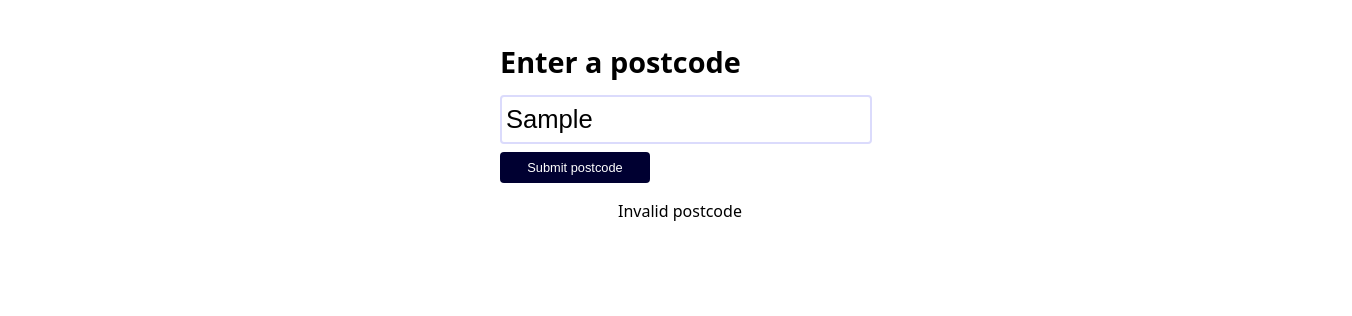
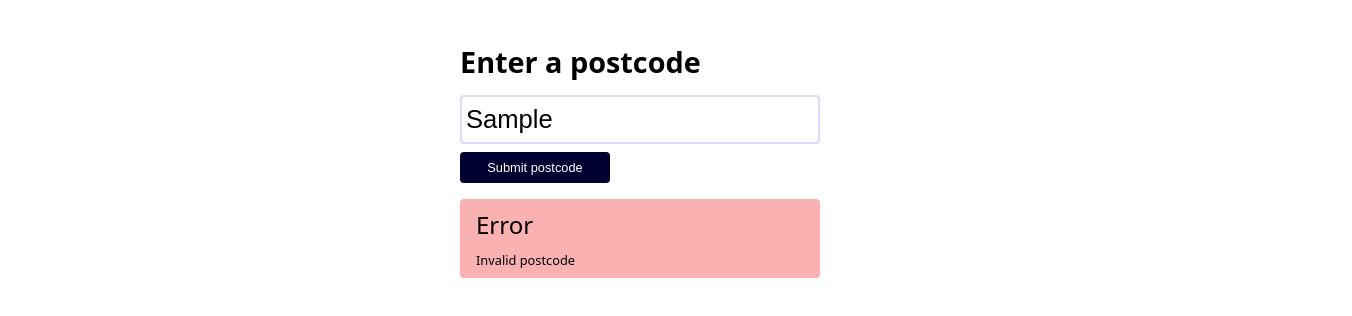
Before and after one commit to RODO94/sh24, a React (Vite) app in the folder sh24-client/: page / in a window 1280 px wide. Both pictures are taken after typing "Sample" into the empty fields and a click on the button "Submit postcode". Shown: the top 316 px of the page, 1352 px wide, since content can reach past the window. Built offline with nearby package versions, Linux system fonts and the light colour scheme.

Commit message:
wire up ErrorBox with new types to display properly
- change global box-sizing to border-box

```diff
--- a/sh24-client/src/App.css
+++ b/sh24-client/src/App.css
@@ -8,12 +8,16 @@
   color: black;
 }
 
-body {
+main {
+  display: flex;
+  flex-direction: column;
+  gap: 1rem;
   height: 100%;
   width: 100%;
 }
 
-main {
-  width: 100%;
-  height: 100%;
+*,
+*::before,
+*::after {
+  box-sizing: border-box;
 }
--- a/sh24-client/src/components/ErrorBox/ErrorBox.css
+++ b/sh24-client/src/components/ErrorBox/ErrorBox.css
@@ -0,0 +1,23 @@
+.error {
+  display: flex;
+  flex-direction: column;
+  align-items: flex-start;
+  width: 100%;
+  max-width: 360px;
+  margin: 0 auto;
+  gap: 0.5rem;
+  background-color: rgb(250, 177, 177);
+  border-radius: 4px;
+  padding: 0.5rem 1rem;
+}
+
+.error__heading {
+  font-size: clamp(1rem, 2vw, 1.5rem);
+  font-weight: 500;
+  margin: 0;
+}
+
+.error_message {
+  font-size: clamp(0.75rem, 1vw, 1rem);
+  margin: 0;
+}
--- a/sh24-client/src/components/ErrorBox/ErrorBox.tsx
+++ b/sh24-client/src/components/ErrorBox/ErrorBox.tsx
@@ -6,5 +6,12 @@ export default function ErrorBox({
 }: {
   errorMessage: RequestError | null;
 }) {
-  return <p>{errorMessage?.error.message}</p>;
+  return (
+    errorMessage && (
+      <section className='error'>
+        <h2 className='error__heading'>Error</h2>
+        <p className='error_message'>{errorMessage?.error.message}</p>
+      </section>
+    )
+  );
 }
--- a/sh24-client/src/components/PostcodeInput/PostcodeInput.css
+++ b/sh24-client/src/components/PostcodeInput/PostcodeInput.css
@@ -2,6 +2,7 @@
   display: flex;
   flex-direction: column;
   gap: 0.5rem;
+  width: 100%;
   max-width: 360px;
   margin: 0 auto;
 }
```
